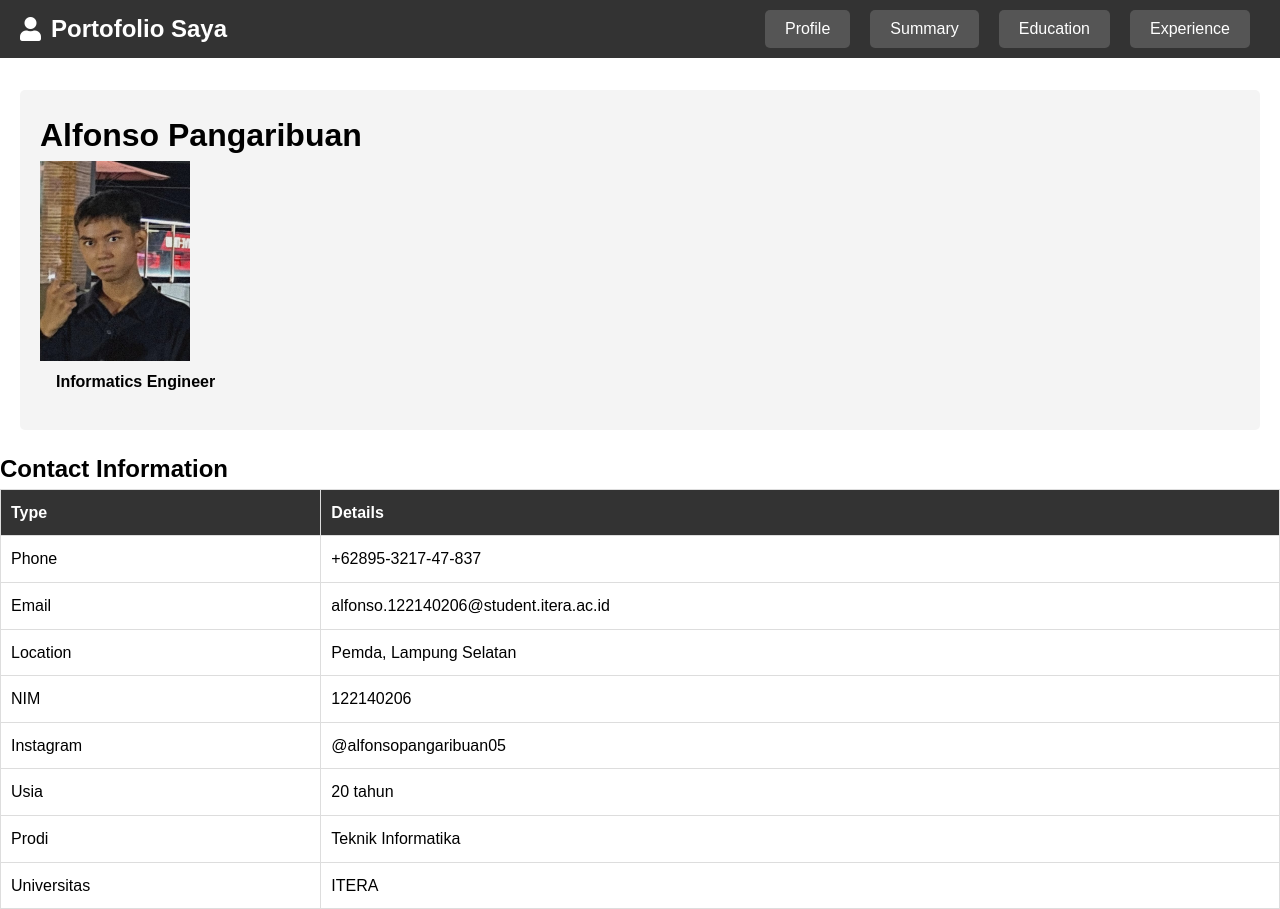
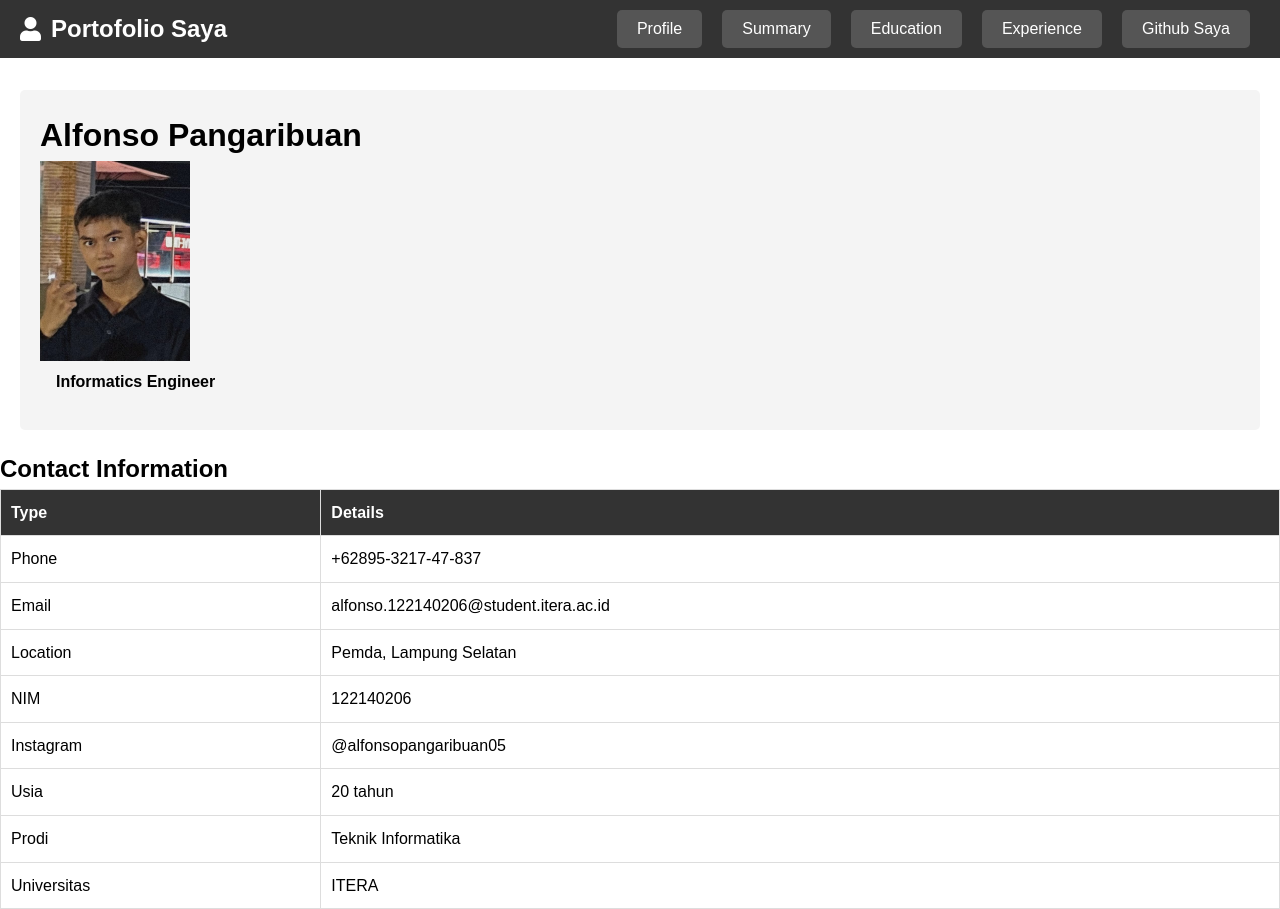
Before and after one commit to AlfonsoPangaribuan/PrakTugas2, a plain HTML site: page index.html in a window 1280 px wide. Drawn offline with Linux system fonts and the light colour scheme.

Commit message:
Update index.html

```diff
--- a/index.html
+++ b/index.html
@@ -16,6 +16,7 @@
             <li><button onclick="location.href='summary.html'">Summary</button></li>
             <li><button onclick="location.href='education.html'">Education</button></li>
             <li><button onclick="location.href='experience.html'">Experience</button></li>
+            <li><button onclick="window.open('https://github.com/AlfonsoPangaribuan', '_blank')">Github Saya</button></li>
         </ul>
     </div>
 
```
